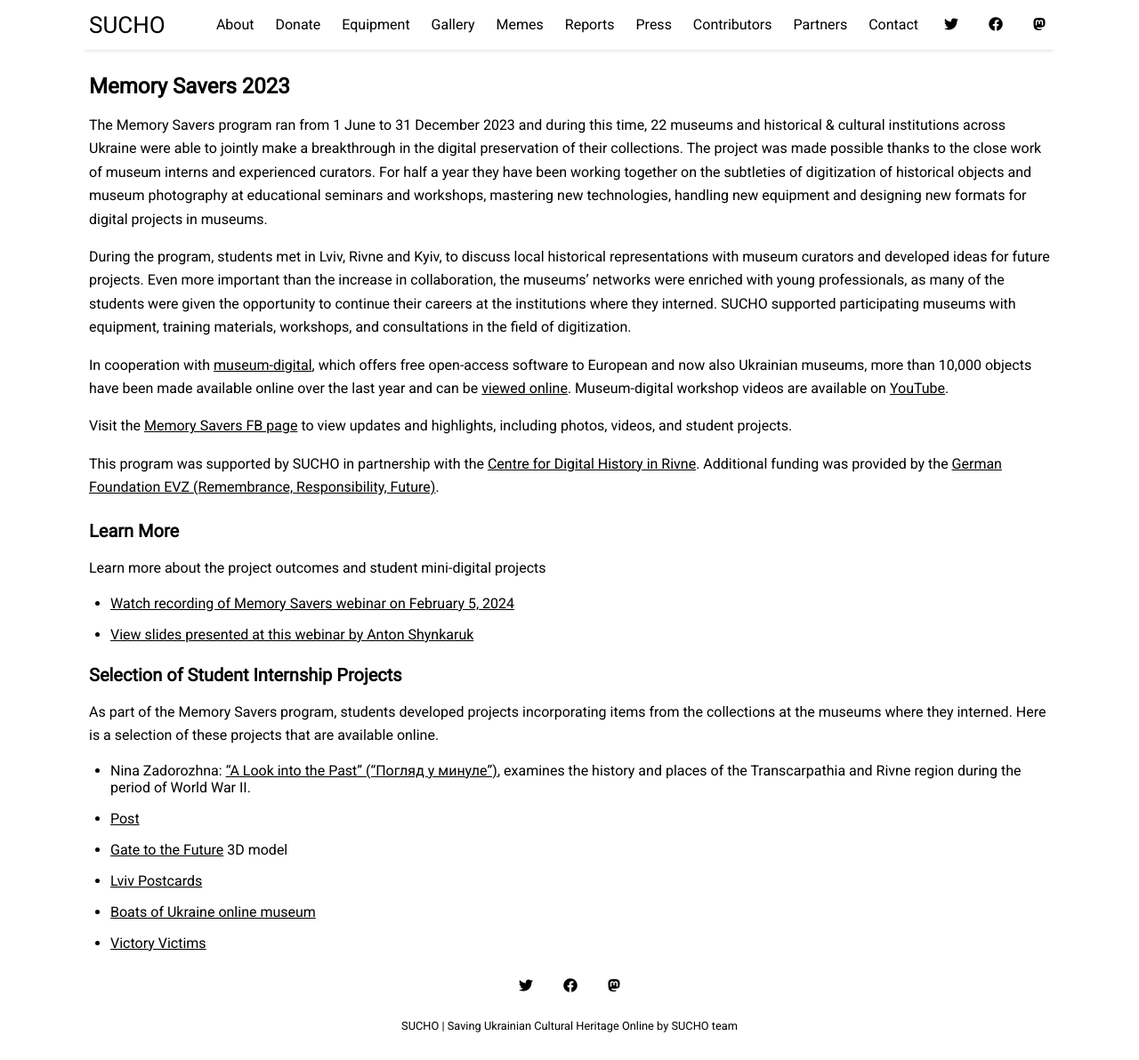
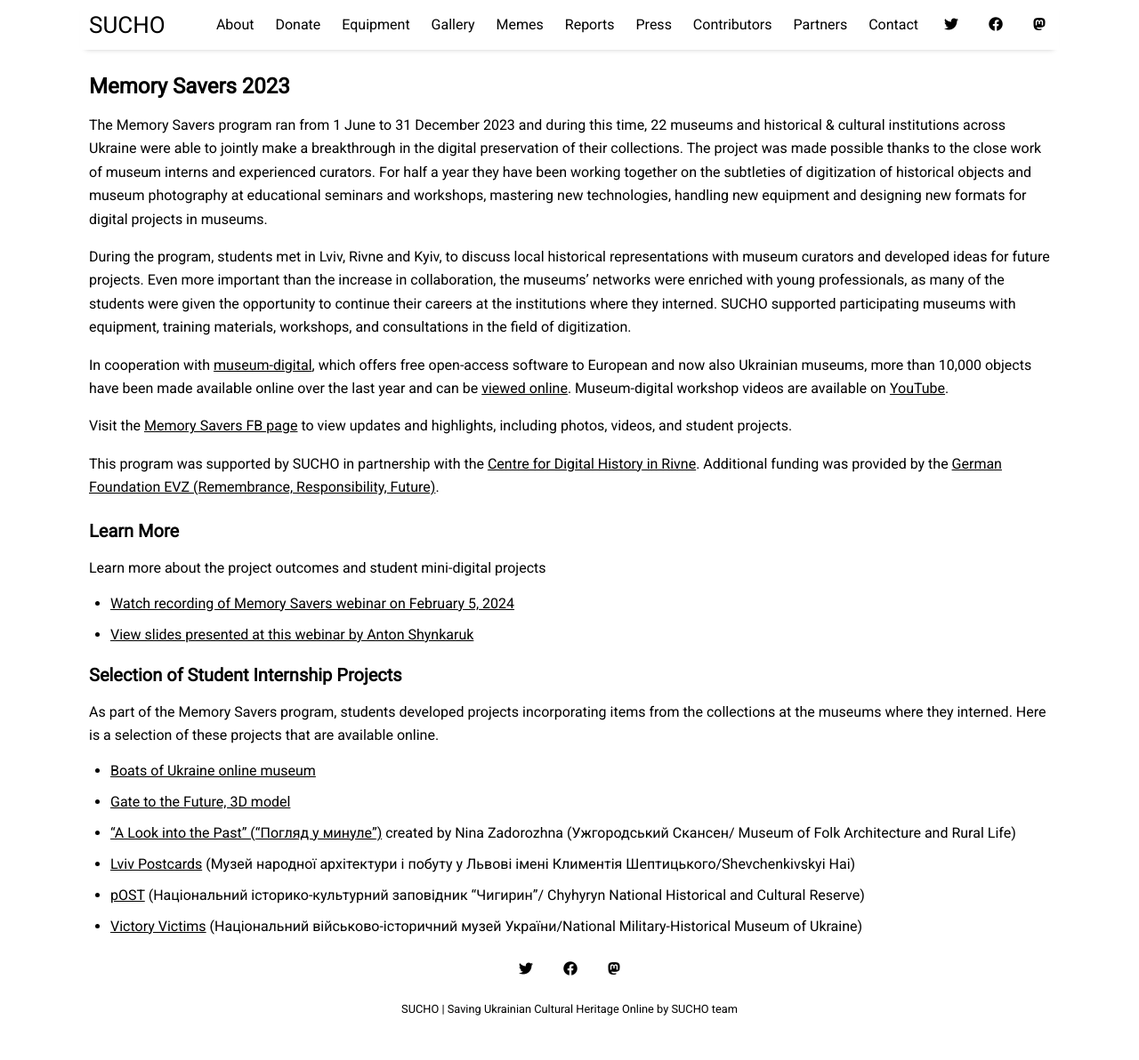
Before and after one commit to sucho-archiving/sucho-archiving.github.io, a Jekyll site: the page built from pages/memorysavers.md, in a window 1280 px wide and 1192 px high. Shown: the whole window at 89% size. Built offline with Jekyll 4.4.1, drawn with Linux system fonts in a browser that asks for light colours.

Commit message:
Update memorysavers.md
draft page

```diff
--- a/pages/memorysavers.md
+++ b/pages/memorysavers.md
@@ -26,9 +26,11 @@ Learn more about the project outcomes and student mini-digital projects
 
 As part of the Memory Savers program, students developed projects incorporating items from the collections at the museums where they interned. Here is a selection of these projects that are available online.
 
-- Nina Zadorozhna: [“A Look into the Past” ("Погляд у минуле”)](https://www.a-look-into-the-past.com/), examines the history and places of the Transcarpathia and Rivne region during the period of World War II.
-- [Post](https://www.youtube.com/@pOST-bc3zj)
-- [Gate to the Future](https://sketchfab.com/3d-models/tower-binary-be24c2054ed64e8899a2e561a028a5f0?fbclid=IwAR100XMT2BTtHyAnfXDQv9HMzyl7bMLWEKjhXvI2msw73Gg-D39PdtZztXA) 3D model
-- [Lviv Postcards](https://ua.museum-digital.org/objects?s=collection%3A357%20sort%3Ainvno)
 - [Boats of Ukraine online museum](https://boatmuseum.online/index_en.html)
-- [Victory Victims](https://www.victory-victims.com/)
+- [Gate to the Future, 3D model](https://sketchfab.com/3d-models/tower-binary-be24c2054ed64e8899a2e561a028a5f0?fbclid=IwAR100XMT2BTtHyAnfXDQv9HMzyl7bMLWEKjhXvI2msw73Gg-D39PdtZztXA)
+- [“A Look into the Past” ("Погляд у минуле”)](https://www.a-look-into-the-past.com/) created by Nina Zadorozhna (Ужгородський Скансен/
+Museum of Folk Architecture and Rural Life)
+- [Lviv Postcards](https://ua.museum-digital.org/objects?s=collection%3A357%20sort%3Ainvno) (Музей народної архітектури і побуту у Львові імені Климентія Шептицького/Shevchenkivskyi Hai)
+- [pOST](https://www.youtube.com/@pOST-bc3zj) (Національний історико-культурний заповідник "Чигирин"/
+Chyhyryn National Historical and Cultural Reserve)
+- [Victory Victims](https://www.victory-victims.com/) (Національний військово-історичний музей України/National Military-Historical Museum of Ukraine)
```
